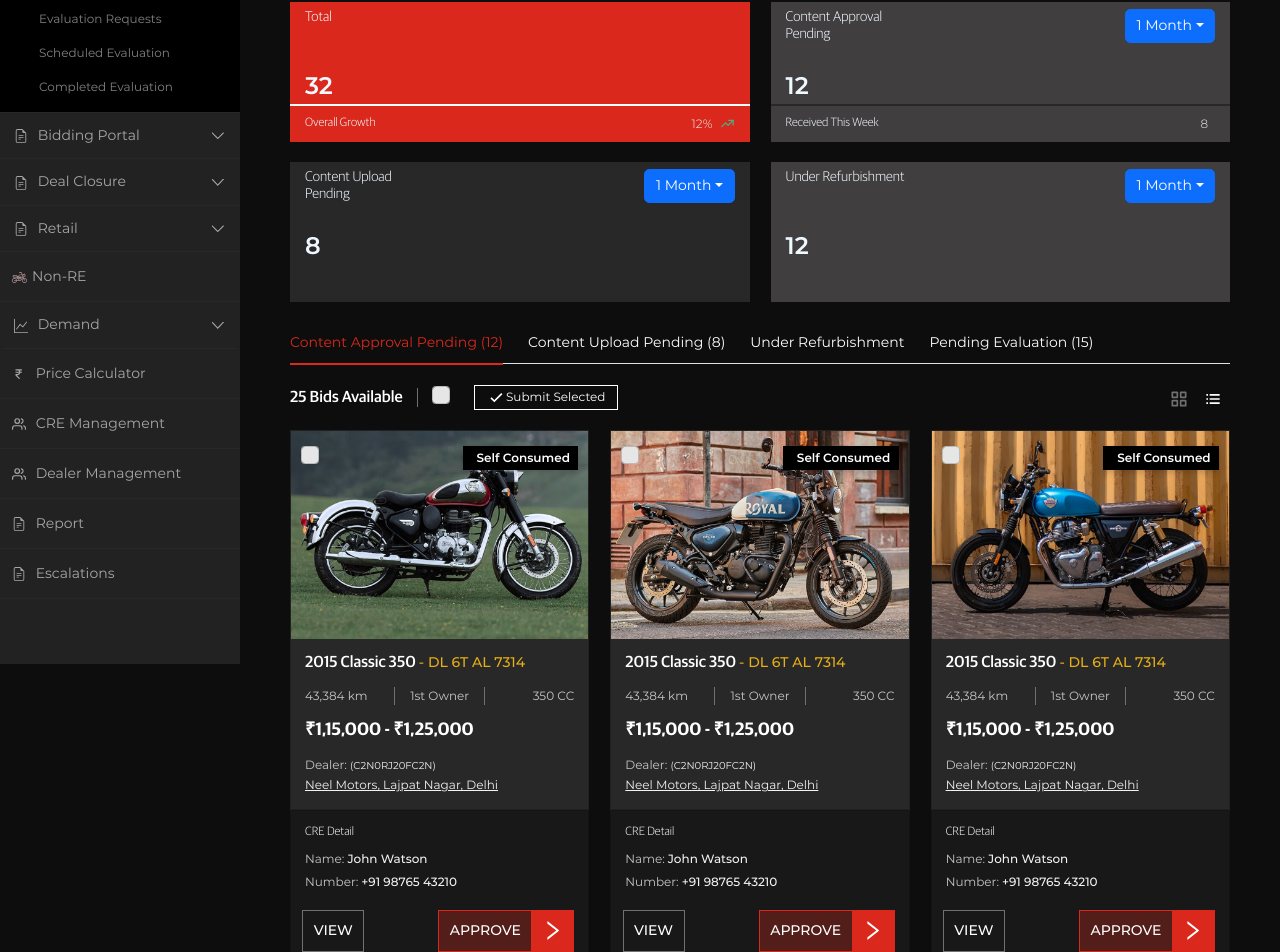
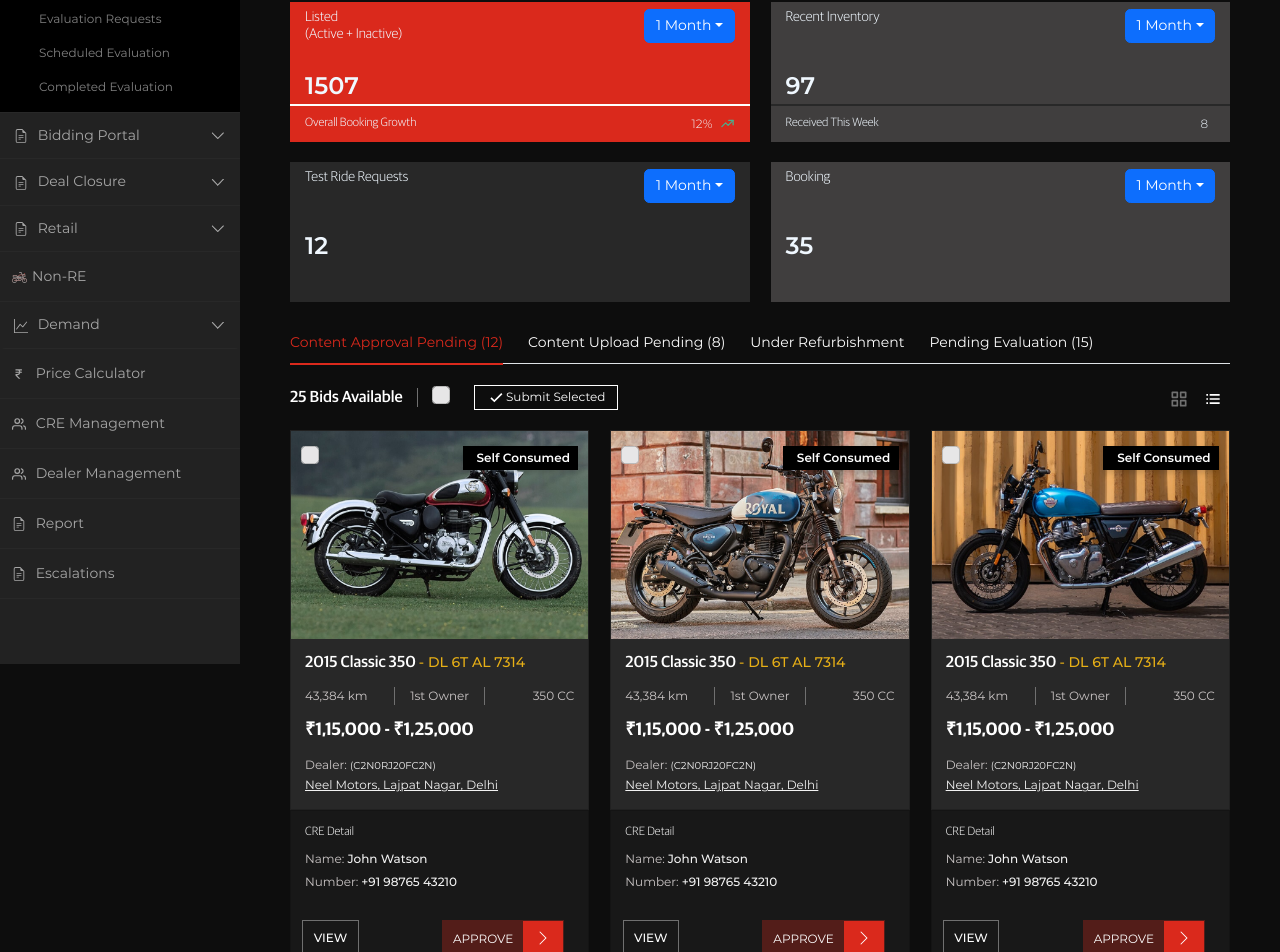
Before and after one commit to nakulsharma95/re-vintage-dashboard-dummy, a Next.js app: page /retail/inventory in a window 1280 px wide. Shown: the part 184-1136 px from the top of the page. Built offline with nearby package versions, Linux system fonts and the light colour scheme.

Commit message:
fix: ui bugs fixes

```diff
--- a/components/common/cardCheckbox/index.jsx
+++ b/components/common/cardCheckbox/index.jsx
@@ -5,6 +5,8 @@ import { AiOutlineRight } from "react-icons/ai";
 import styles from "./style.module.scss";
 import ToggleSwitchCard from "../../retails/toggleSwitchCard";
 import CustomCheckBox from "../customCheckBox";
+import ArrowButton from '../../common/buttons/ArrowButton';
+import RedButton from '../../common/buttons/RedButton';
 
 function BikeCardRadio({
   isCheckBoxVisible,
@@ -98,12 +100,7 @@ function BikeCardRadio({
                   <Button variant="primary" className={styles.downloadBtn}>
                     VIEW
                   </Button>
-                  <Button variant="primary" className={styles.detailBtn}>
-                    APPROVE
-                    <span className={styles.rightArrow}>
-                      <AiOutlineRight />
-                    </span>
-                  </Button>
+                  <ArrowButton detailLink="" title="APPROVE" />
                 </div>
               )}
             </Card.Body>
--- a/components/common/cardCheckbox/style.module.scss
+++ b/components/common/cardCheckbox/style.module.scss
@@ -144,34 +144,11 @@
   justify-content: space-between;
   align-items: center;
   padding: 1rem 1rem 0 0rem;
-  .detailBtn {
-    position: relative;
-    min-width: 136px;
-    min-height: 42px;
-    font-size: 14px;
-    font-weight: 500;
-    text-align: left;
-    background-color: $theme-pink-da;
-    border: 1px solid $theme-red-da;
-    border-radius: 0;
-    .rightArrow {
-      position: absolute;
-      width: 42px;
-      height: 100%;
-      top: 50%;
-      right: 0%;
-      display: flex;
-      align-items: center;
-      justify-content: center;
-      font-size: 25px;
-      background-color: $theme-red-da;
-      transform: translateY(-50%);
-    }
-  }
+
   .downloadBtn {
-    min-height: 42px;
+    min-height: 36px;
     margin-left: 0.8rem;
-    font-size: 14px;
+    font-size: 12px;
     font-weight: 500;
     background: transparent;
     border: 1px solid $gray-70;
--- a/components/common/dashboardCard/index.jsx
+++ b/components/common/dashboardCard/index.jsx
@@ -9,12 +9,24 @@ export default function DashboardCard() {
         <Card className={styles.dashboardCardMain}>
           <div className={`${styles.cardBody} ${styles.bgRed} py-2`}>
             <div className={`${styles.cardHead}`}>
-              <h2>Total</h2>
-              <p>32</p>
+              <div className="d-flex justify-content-between">
+                <h2>
+                  Listed <br /> (Active + Inactive)
+                </h2>
+                <DropdownButton
+                  className={styles.dashboardDropdown}
+                  id="dropdown-basic-button"
+                  title="1 Month"
+                >
+                  <Dropdown.Item href="#/action-1">Month 2</Dropdown.Item>
+                  <Dropdown.Item href="#/action-2">Month 3</Dropdown.Item>
+                </DropdownButton>
+              </div>
+              <p>1507</p>
             </div>
             <div className={`${styles.divider} w-100`} />
             <div className={`${styles.cardFooter} pt-2 w-100`}>
-              <h3>Overall Growth</h3>
+              <h3>Overall Booking Growth</h3>
               <div>
                 <span className="mx-2">12%</span>
                 <TbTrendingUp className={styles.customIcon} size={15} />
@@ -29,9 +41,7 @@ export default function DashboardCard() {
           <div className={`${styles.cardBody} ${styles.bgBlack} py-2`}>
             <div className={`${styles.cardHead}`}>
               <div className="d-flex justify-content-between">
-                <h2>
-                  Content Approval <br /> Pending
-                </h2>
+                <h2>Recent Inventory</h2>
                 <DropdownButton
                   className={styles.dashboardDropdown}
                   id="dropdown-basic-button"
@@ -42,7 +52,7 @@ export default function DashboardCard() {
                 </DropdownButton>
               </div>
 
-              <p>12</p>
+              <p>97</p>
             </div>
             <div className={`${styles.dividerDark} w-100`} />
             <div className={`${styles.cardFooter} pt-2 w-100`}>
@@ -60,32 +70,7 @@ export default function DashboardCard() {
           <div className={`${styles.cardBody} ${styles.bgDarkGray} py-2`}>
             <div className={`${styles.cardHead}`}>
               <div className="d-flex justify-content-between">
-                <h2>
-                  Content Upload
-                  <br /> Pending
-                </h2>
-                <DropdownButton
-                  className={styles.dashboardDropdown}
-                  id="dropdown-basic-button"
-                  title="1 Month"
-                >
-                  <Dropdown.Item href="#/action-1">Month 2</Dropdown.Item>
-                  <Dropdown.Item href="#/action-2">Month 3</Dropdown.Item>
-                </DropdownButton>
-              </div>
-
-              <p>8</p>
-            </div>
-          </div>
-        </Card>
-      </Col>
-
-      <Col xxl={3} lg={6} md={6}>
-        <Card className={styles.dashboardCardMain}>
-          <div className={`${styles.cardBody} ${styles.bgBlack} py-2`}>
-            <div className={`${styles.cardHead}`}>
-              <div className="d-flex justify-content-between">
-                <h2>Under Refurbishment</h2>
+                <h2>Test Ride Requests</h2>
                 <DropdownButton
                   className={styles.dashboardDropdown}
                   id="dropdown-basic-button"
@@ -101,6 +86,28 @@ export default function DashboardCard() {
           </div>
         </Card>
       </Col>
+
+      <Col xxl={3} lg={6} md={6}>
+        <Card className={styles.dashboardCardMain}>
+          <div className={`${styles.cardBody} ${styles.bgBlack} py-2`}>
+            <div className={`${styles.cardHead}`}>
+              <div className="d-flex justify-content-between">
+                <h2>Booking</h2>
+                <DropdownButton
+                  className={styles.dashboardDropdown}
+                  id="dropdown-basic-button"
+                  title="1 Month"
+                >
+                  <Dropdown.Item href="#/action-1">Month 2</Dropdown.Item>
+                  <Dropdown.Item href="#/action-2">Month 3</Dropdown.Item>
+                </DropdownButton>
+              </div>
+
+              <p>35</p>
+            </div>
+          </div>
+        </Card>
+      </Col>
     </Row>
   );
 }
--- a/pages/retail/test-rider-requests/index.jsx
+++ b/pages/retail/test-rider-requests/index.jsx
@@ -15,7 +15,7 @@ export default function TestRiderRequests() {
         title3="Completed (4)"
         title4="Dropped (4)"
       />
-      <SortTabs />
+      <SortTabs selectAllCheck />
       <CompleteBikeDetail isEvalBtnVisible={false} isCallerBtnVisible={true} />
     </div>
   );
--- a/styles/theme.scss
+++ b/styles/theme.scss
@@ -252,6 +252,7 @@ h6 {
   border: 1px solid $white !important;
   color: $white !important;
   font-weight: 300 !important;
+  padding: 4px 10px 4px 15px !important;
 
 }
 
@@ -267,18 +268,26 @@ h6 {
   background-color: #000000 !important;
   border-bottom: 1px solid #333333 !important;
   color: #ffffff !important;
-  padding: 6px 15px !important;
   font-size: 13px !important;
   transform: inherit !important;
-  top: 37px !important;
-  right: -18px !important;
+  top: 34px !important;
+  right: 0px !important;
   left: inherit !important;
   text-align: left !important;
+  padding: 0 !important;
+  border-radius: 0 !important;
 
 }
 .style_dashboardDropdown__LLzPp .dropdown-item{
-  color: $white   !important;
+  background-color: $black !important;
+	border-bottom: 1px solid $gray-3 !important;
+	color: $white !important;
+	padding: 6px 15px !important;
 
+}
+
+.style_dashboardDropdown__LLzPp .dropdown-item:last-child {
+  border-bottom: none !important;
 }
 .style_dashboardDropdown__LLzPp .dropdown-item:hover{
     background-color: transparent !important;
@@ -410,5 +419,11 @@ h6 {
         }
       }
     }
+
+
   }
 }
+
+.tooltip.bs-tooltip-end{
+    background-color: #da291c;
+  }
```
Also changed, not shown: components/procurements/motorcycleDetail/index.jsx (+14 -3 lines).
